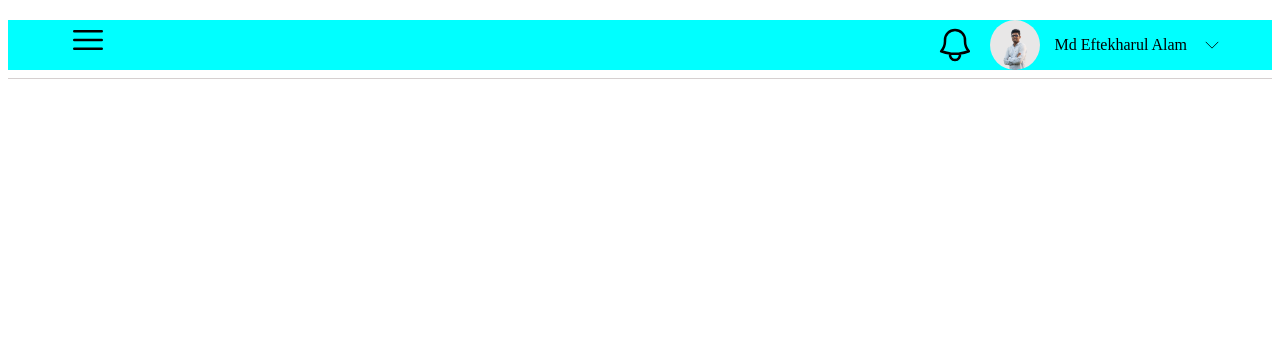
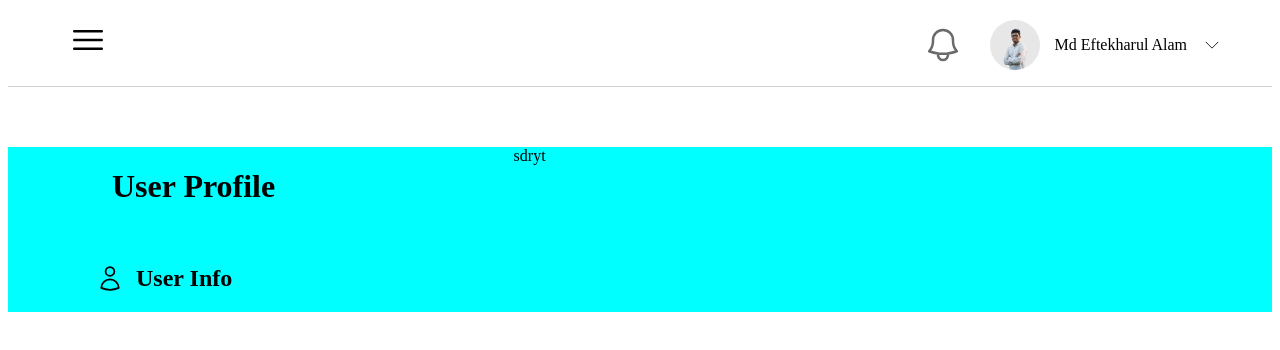
Before and after one commit to EftekharAlam2/User-Profile, a plain HTML site: page index.html in a window 1280 px wide. Drawn offline with Linux system fonts and the light colour scheme.

Commit message:
main section edit

```diff
--- a/index.html
+++ b/index.html
@@ -32,7 +32,7 @@
           viewBox="0 0 24 24"
           stroke-width="1.5"
           stroke="currentColor"
-          class="w-6 h-6 icon1"
+          class="w-6 h-6 icon2"
         >
           <path
             stroke-linecap="round"
@@ -48,7 +48,7 @@
           viewBox="0 0 24 24"
           strokeWidth="{1.5}"
           stroke="currentColor"
-          class="w-6 h-6 icon2"
+          class="w-6 h-6 icon3"
         >
           <path
             strokeLinecap="round"
@@ -59,5 +59,34 @@
       </div>
     </header>
     <hr class="custom-hr" />
+    <main class="main">
+      <div class="main-section1">
+        <h1 class="main-section1-text">User Profile</h1>
+        <div class="main-section1-nav">
+          <div class="main-section1-nav-div-active">
+            <svg
+              xmlns="http://www.w3.org/2000/svg"
+              fill="none"
+              viewBox="0 0 24 24"
+              stroke-width="1.5"
+              stroke="currentColor"
+              class="w-6 h-6 icon4"
+            >
+              <path
+                stroke-linecap="round"
+                stroke-linejoin="round"
+                d="M15.75 6a3.75 3.75 0 11-7.5 0 3.75 3.75 0 017.5 0zM4.501 20.118a7.5 7.5 0 0114.998 0A17.933 17.933 0 0112 21.75c-2.676 0-5.216-.584-7.499-1.632z"
+              />
+            </svg>
+            <h2>User Info</h2>
+          </div>
+          <div></div>
+          <div></div>
+          <div></div>
+          <div></div>
+        </div>
+      </div>
+      <div>sdryt</div>
+    </main>
   </body>
 </html>
--- a/style.css
+++ b/style.css
@@ -8,7 +8,6 @@
   margin-bottom: 20px;
   display: flex;
   justify-content: space-between;
-  background-color: aqua;
 }
 
 .icon1 {
@@ -22,12 +21,18 @@
   gap: 15px;
 }
 
+.icon2 {
+  width: 40px;
+  padding-right: 12px;
+  color: #6b6969;
+}
+
 .nav-bar-img {
   width: 50px;
   border-radius: 50%;
 }
 
-.icon2 {
+.icon3 {
   width: 20px;
 }
 
@@ -36,5 +41,33 @@
   height: 1px;
   background-color: #d6d0d0;
   margin: 20px 0;
-  margin-top: -12px;
+  margin-top: -4px;
 }
+
+/* Main Section */
+.main {
+  background-color: aqua;
+  margin-top: 60px;
+  display: grid;
+  grid-template-columns: 40% 60%;
+}
+
+.main-section1 {
+  padding-left: 11vh;
+}
+.main-section1-text {
+  padding-left: 2vh;
+}
+
+.icon4 {
+  width: 3.5vh;
+}
+
+.main-section1-nav {
+  margin-top: 5vh;
+}
+
+.main-section1-nav-div-active {
+  display: flex;
+  gap: 1.5vh;
+}
```
